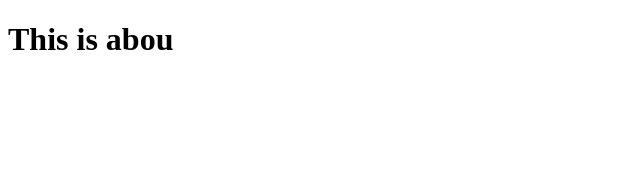
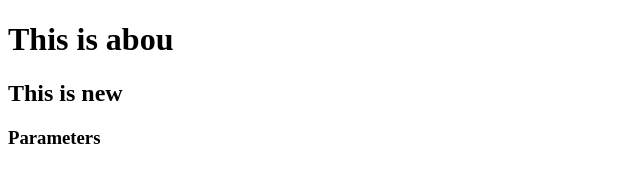
Before and after one commit to shivakumars2023/shiva-tutorial, a plain HTML site: page about.html in a window 1280 px wide. Shown: the whole page, without its empty margins (0-640 px from the left). Drawn offline with Linux system fonts and the light colour scheme.

Commit message:
Changes for About html

```diff
--- a/about.html
+++ b/about.html
@@ -7,5 +7,7 @@
 </head>
 <body>
     <h1>This is abou</h1>
+    <h2>This is new</h2>
+    <h3>Parameters</h3>
 </body>
 </html>
```
